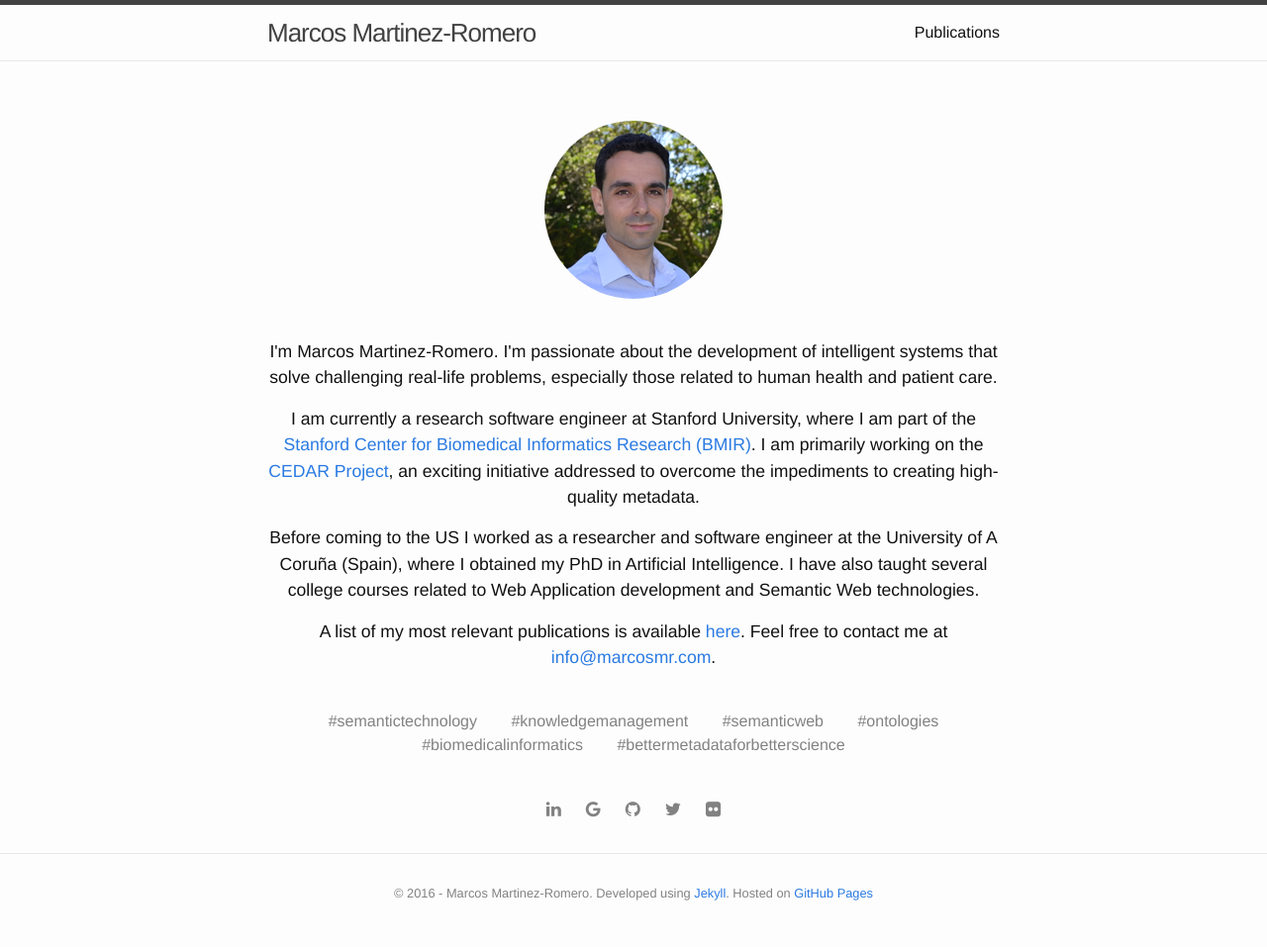
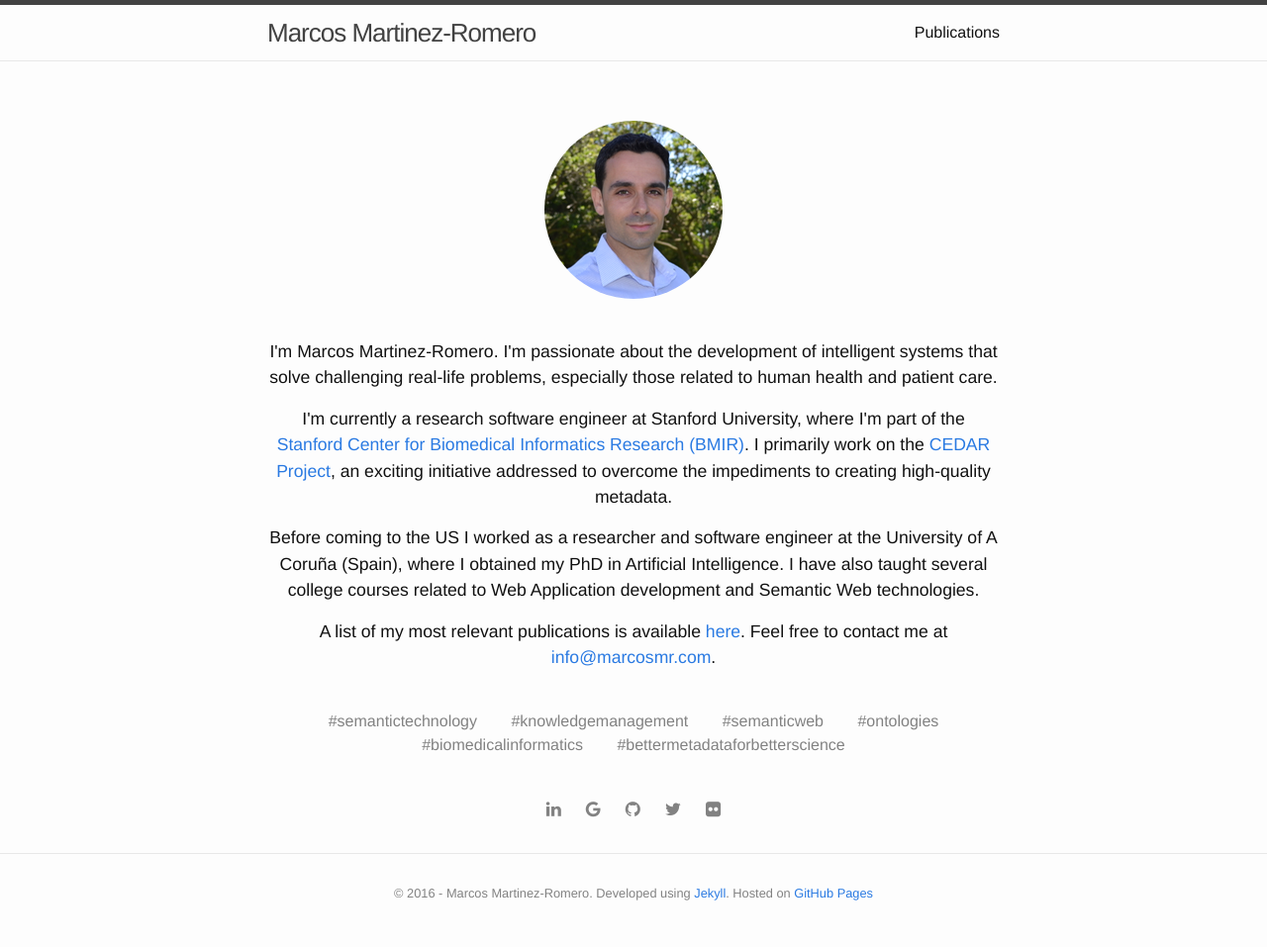
Before and after one commit to marcosmro/marcosmro.github.io, a Jekyll site: the page built from index.html, in a window 1280 px wide. Shown: the whole page at 99% size. Built offline with Jekyll 4.4.1, drawn with Linux system fonts in a browser that asks for light colours.

Commit message:
Minor modifications on bio

```diff
--- a/index.html
+++ b/index.html
@@ -32,9 +32,9 @@ layout: default
     <p>I'm Marcos Martinez-Romero. I'm passionate about the development of intelligent systems that solve challenging real-life
       problems, especially those related to human health and patient care.</p>
 
-    <p>I am currently a research software engineer at Stanford University, where I am part of the <a
+    <p>I'm currently a research software engineer at Stanford University, where I'm part of the <a
         href="http://bmir.stanford.edu/">Stanford Center for
-      Biomedical Informatics Research (BMIR)</a>. I am primarily working on the <a href="http://metadatacenter.org">CEDAR Project</a>, an exciting
+      Biomedical Informatics Research (BMIR)</a>. I primarily work on the <a href="http://metadatacenter.org">CEDAR Project</a>, an exciting
       initiative addressed to overcome the impediments to creating high-quality metadata.
     </p>
 
```
